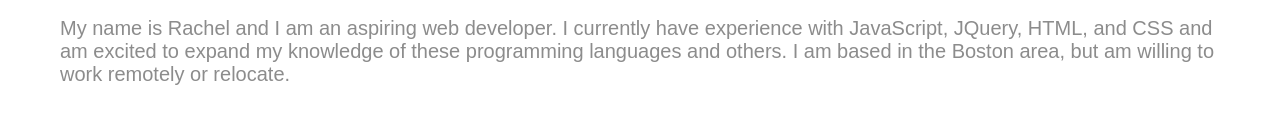
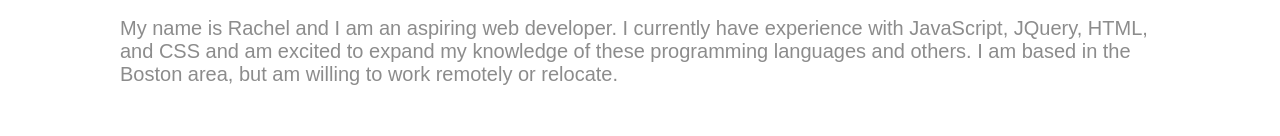
Before and after one commit to reperez120/Portfolio, a plain HTML site: page index.html in a window 1280 px wide. Shown: the part 521-657 px from the top of the page. Drawn offline with nearby package versions, Linux system fonts and the light colour scheme.

Commit message:
Update style.css

```diff
--- a/style.css
+++ b/style.css
@@ -86,6 +86,10 @@ h1 {
 
 p {
   font-size: 16px;
+   margin-left: 50px;
+   margin-right: 50px;
+   padding-right: 50px;
+   padding-left: 50px;
 }
 
 @media screen and (min-width: 680px) {
```
